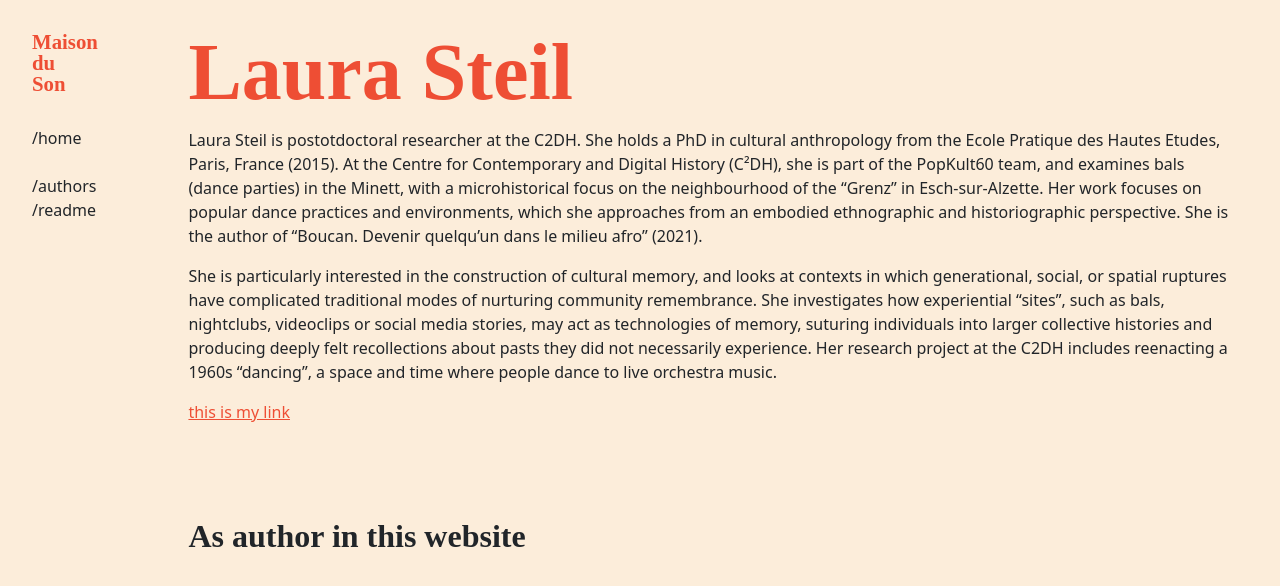
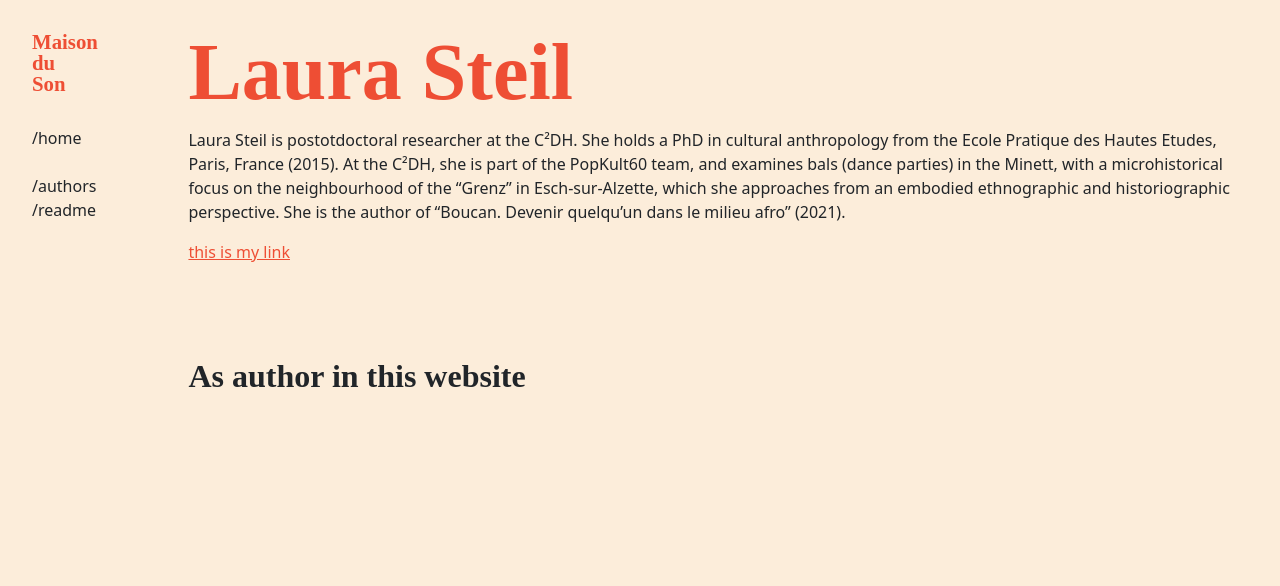
Before and after one commit to C2DH/maison-du-son, a Jekyll site: the page built from _people/laura-steil.md, in a window 1280 px wide. Shown: the top 586 px of the page. Built offline with Jekyll 4.4.1, drawn with Linux system fonts in a browser that asks for light colours; some web fonts are replaced.

Commit message:
Update laura-steil.md

```diff
--- a/_people/laura-steil.md
+++ b/_people/laura-steil.md
@@ -2,8 +2,6 @@
 title: Laura Steil
 ---
 
-Laura Steil is postotdoctoral researcher at the C2DH. She holds a PhD in cultural anthropology from the Ecole Pratique des Hautes Etudes, Paris, France (2015). At the Centre for Contemporary and Digital History (C²DH), she is part of the PopKult60 team, and examines bals (dance parties) in the Minett, with a microhistorical focus on the neighbourhood of the "Grenz" in Esch-sur-Alzette. Her work focuses on popular dance practices and environments, which she approaches from an embodied ethnographic and historiographic perspective. She is the author of "Boucan. Devenir quelqu'un dans le milieu afro" (2021).
-
-She is particularly interested in the construction of cultural memory, and looks at contexts in which generational, social, or spatial ruptures have complicated traditional modes of nurturing community remembrance. She investigates how experiential “sites”, such as bals, nightclubs, videoclips or social media stories, may act as technologies of memory, suturing individuals into larger collective histories and producing deeply felt recollections about pasts they did not necessarily experience. Her research project at the C2DH includes reenacting a 1960s "dancing", a space and time where people dance to live orchestra music.
+Laura Steil is postotdoctoral researcher at the C²DH. She holds a PhD in cultural anthropology from the Ecole Pratique des Hautes Etudes, Paris, France (2015). At the C²DH, she is part of the PopKult60 team, and examines bals (dance parties) in the Minett, with a microhistorical focus on the neighbourhood of the "Grenz" in Esch-sur-Alzette, which she approaches from an embodied ethnographic and historiographic perspective. She is the author of "Boucan. Devenir quelqu'un dans le milieu afro" (2021).
 
 [this is my link](https://www.c2dh.uni.lu/de/people/laura-steil)
```
